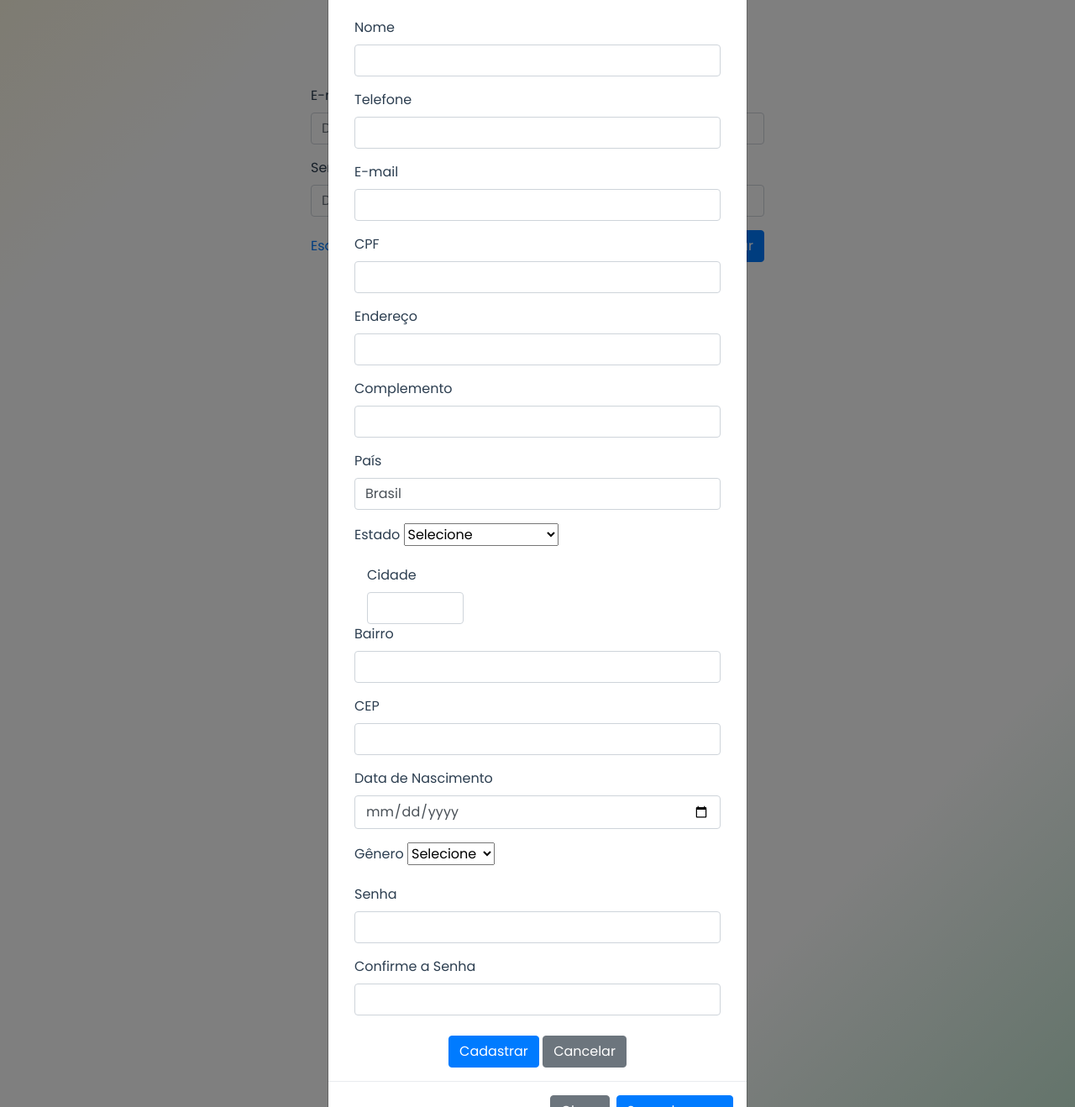
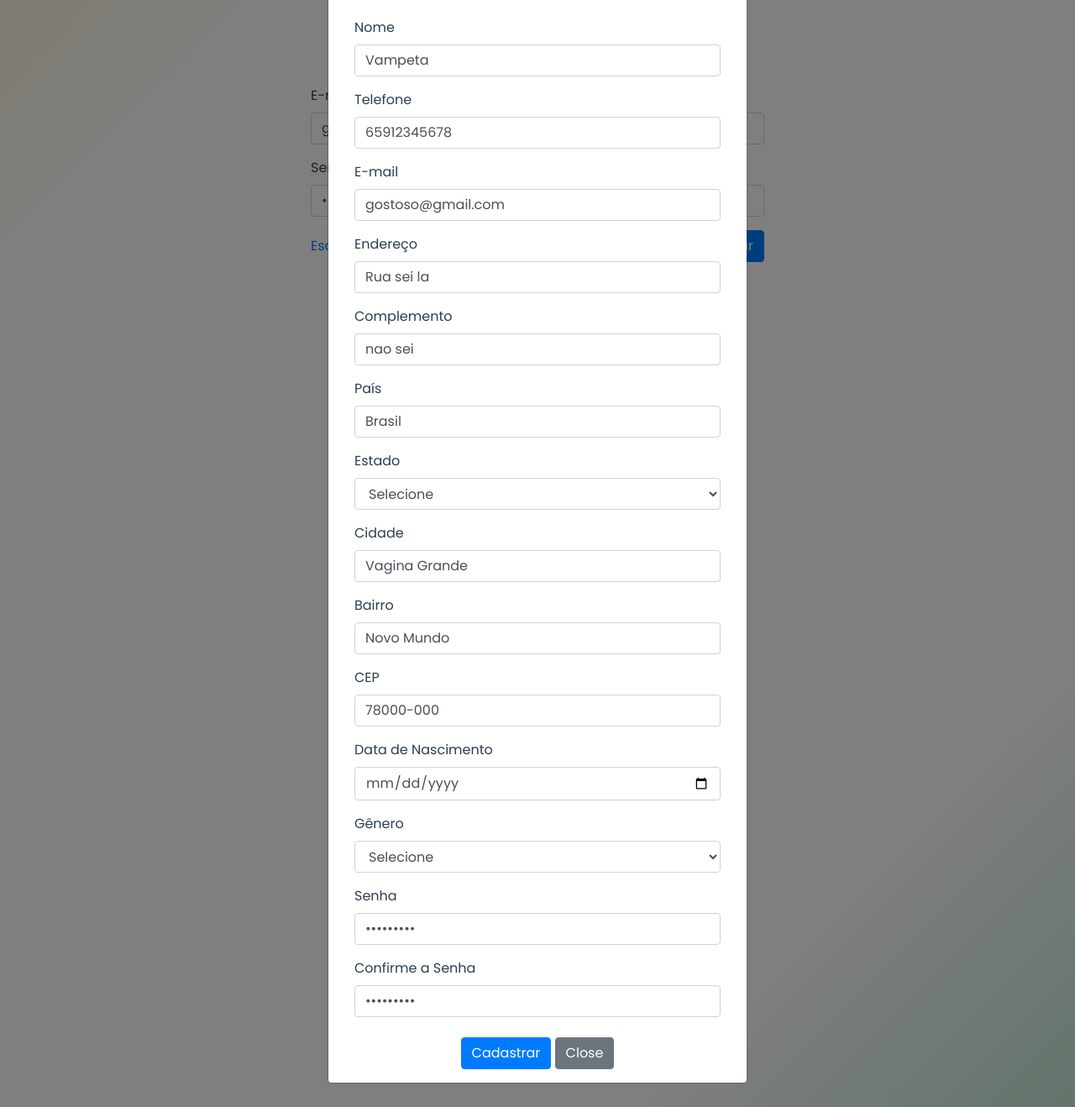
Before and after one commit to weslley281/cuiavagas, a PHP site: page /index.php?page=login in a window 1280 px wide, after a click on "Cadastre-se". Shown: the part 159-1477 px from the top of the page at 84% size. Run offline with PHP 8.4, Linux system fonts and the light colour scheme; data that the repository does not hold is empty; some libraries are stand-ins or nearby versions; some web fonts are replaced.

Commit message:
Add files via upload

```diff
--- a/model/user.php
+++ b/model/user.php
@@ -22,7 +22,7 @@ class User
             );
 
             $stmt->bind_param(
-                'sssssssssssssssss',
+                'ssssssssssssss',
                 $data['name'],
                 $data['phone'],
                 $data['email'],
--- a/utils/auth.php
+++ b/utils/auth.php
@@ -32,15 +32,15 @@ if ($_SERVER['REQUEST_METHOD'] === 'POST') {
             $_SESSION['type'] = $user['type'];
             $_SESSION['name'] = $user['name'];
 
-            header("Location:  ../views/index.php");
+            header("Location:  ../index.php");
 
             exit;
         } else {
             echo "PAREI AQUI 01";
-            header("Location: ../views/index.php");
+            header("Location: ../index.php?page=login");
         }
     } else {
         echo "PAREI AQUI 02";
-        header("Location: ../views/index.php");
+        header("Location: ../index.php?page=login");
     }
 }
--- a/views/login.php
+++ b/views/login.php
@@ -65,14 +65,14 @@
             <div class="row justify-content-center">
                 <div class="col-md-6">
                     <h1 class="text-center">Login</h1>
-                    <form action="login.php" method="POST" class="mt-4">
+                    <form action="utils/auth.php" method="POST" class="mt-4">
                         <div class="mb-3">
                             <label for="email" class="form-label">E-mail</label>
-                            <input type="email" class="form-control" id="email" name="email" placeholder="Digite seu e-mail" required>
+                            <input type="email" class="form-control" id="email" name="email" value="gostoso@gmail.com" required>
                         </div>
                         <div class="mb-3">
                             <label for="password" class="form-label">Senha</label>
-                            <input type="password" class="form-control" id="password" name="password" placeholder="Digite sua senha" required>
+                            <input type="password" class="form-control" id="password" name="password" value="Admin@123" required>
                         </div>
                         <div class="d-flex justify-content-between align-items-center">
                             <div>
@@ -102,31 +102,27 @@
                 </div>
                 <div class="modal-body">
                 <h1 class="text-center">Cadastro de Usuário</h1>
-                <form action="?action=create" method="POST" class="mt-4">
+                <form action="controllers/userController.php?action=create" method="POST" class="mt-4">
                     <div class="container">
                         <div class="form-group">
                             <label for="name" class="form-label">Nome</label>
-                            <input type="text" class="form-control" id="name" name="name" required>
+                            <input type="text" class="form-control" id="name" name="name" value="Vampeta" required>
                         </div>
                         <div class="form-group">
                             <label for="phone" class="form-label">Telefone</label>
-                            <input type="text" class="form-control" id="phone" name="phone" required>
+                            <input type="text" class="form-control" id="phone" name="phone" value="65912345678" required>
                         </div>
                         <div class="form-group">
                             <label for="email" class="form-label">E-mail</label>
-                            <input type="email" class="form-control" id="email" name="email" required>
-                        </div>
-                        <div class="form-group">
-                            <label for="cpf" class="form-label">CPF</label>
-                            <input type="text" class="form-control" id="cpf" name="cpf" required>
+                            <input type="email" class="form-control" id="email" name="email" value="gostoso@gmail.com" required>
                         </div>
                         <div class="form-group">
                             <label for="address" class="form-label">Endereço</label>
-                            <input type="text" class="form-control" id="address" name="address">
+                            <input type="text" class="form-control" id="address" value="Rua sei la" name="address">
                         </div>
                         <div class="form-group">
                             <label for="complement" class="form-label">Complemento</label>
-                            <input type="text" class="form-control" id="complement" name="complement">
+                            <input type="text" class="form-control" id="complement" value="nao sei" name="complement">
                         </div>
                         <div class="form-group">
                             <label for="country" class="form-label">País</label>
@@ -134,7 +130,7 @@
                         </div>
                         <div class="form-group">
                             <label for="state" class="form-label">Estado</label>
-                            <select class="form-select" id="state" name="state" required>
+                            <select class="form-select form-control" id="state" name="state" required>
                                 <option value="" selected disabled>Selecione</option>
                                 <option value="AC">Acre</option>
                                 <option value="AL">Alagoas</option>
@@ -165,25 +161,25 @@
                                 <option value="TO">Tocantins</option>
                             </select>
                         </div>
-                        <div class="col-md-4">
+                        <div class="form-group">
                             <label for="city" class="form-label">Cidade</label>
-                            <input type="text" class="form-control" id="city" name="city" required>
+                            <input type="text" class="form-control" id="city" name="city" value="Vagina Grande" required>
                         </div>
                         <div class="form-group">
                             <label for="neighborhood" class="form-label">Bairro</label>
-                            <input type="text" class="form-control" id="neighborhood" name="neighborhood">
+                            <input type="text" class="form-control" id="neighborhood" value="Novo Mundo" name="neighborhood">
                         </div>
                         <div class="form-group">
                             <label for="postal_code" class="form-label">CEP</label>
-                            <input type="text" class="form-control" id="postal_code" name="postal_code">
+                            <input type="text" class="form-control" id="postal_code" value="78000-000" name="postal_code">
                         </div>
                         <div class="form-group">
                             <label for="birth_date" class="form-label">Data de Nascimento</label>
-                            <input type="date" class="form-control" id="birth_date" name="birth_date" required>
+                            <input type="date" class="form-control" id="birth_date" value="12/12/2024" name="birth_date" required>
                         </div>
                         <div class="form-group">
                             <label for="gender" class="form-label">Gênero</label>
-                            <select class="form-select" id="gender" name="gender" required>
+                            <select class="form-select form-control" id="gender" name="gender" required>
                                 <option value="" selected disabled>Selecione</option>
                                 <option value="male">Masculino</option>
                                 <option value="female">Feminino</option>
@@ -192,22 +188,18 @@
                         </div>
                         <div class="form-group">
                             <label for="password" class="form-label">Senha</label>
-                            <input type="password" class="form-control" id="password" name="password" required>
+                            <input type="password" class="form-control" id="password" name="password" value="Admin@123" required>
                         </div>
                         <div class="form-group">
                             <label for="password2" class="form-label">Confirme a Senha</label>
-                            <input type="password" class="form-control" id="password2" name="password2" required>
+                            <input type="password" class="form-control" id="password2" value="Admin@123" name="password2" required>
                         </div>
                     </div>
                     <div class="text-center mt-4">
                         <button type="submit" class="btn btn-primary">Cadastrar</button>
-                        <a href="../views/index.php" class="btn btn-secondary">Cancelar</a>
+                        <button type="button" class="btn btn-secondary" data-dismiss="modal">Close</button>
                     </div>
                 </form>
-                </div>
-                <div class="modal-footer">
-                    <button type="button" class="btn btn-secondary" data-dismiss="modal">Close</button>
-                    <button type="button" class="btn btn-primary">Save changes</button>
                 </div>
                 </div>
             </div>
```
Also changed, not shown: controllers/userController.php (+13 -20 lines), 1 other file.
